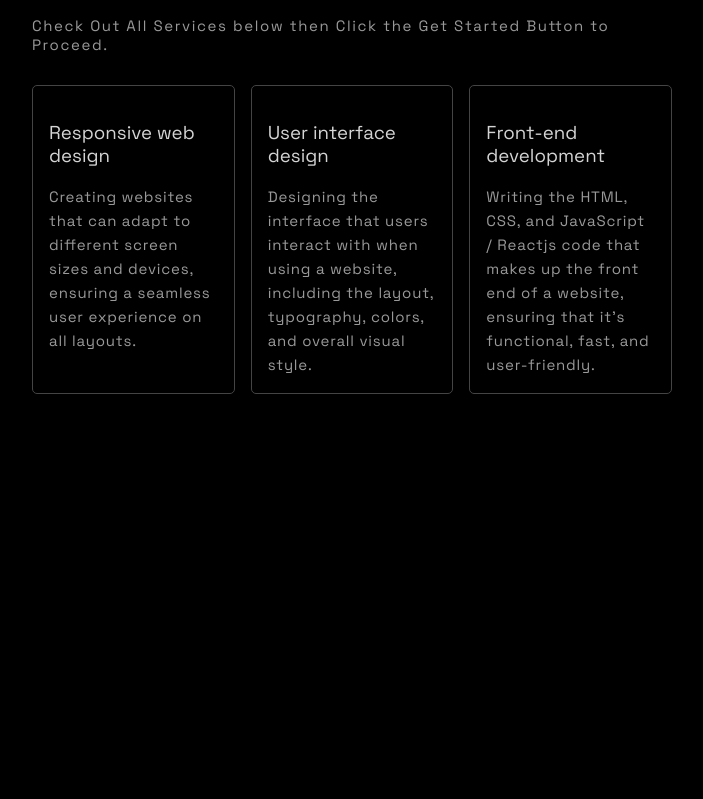
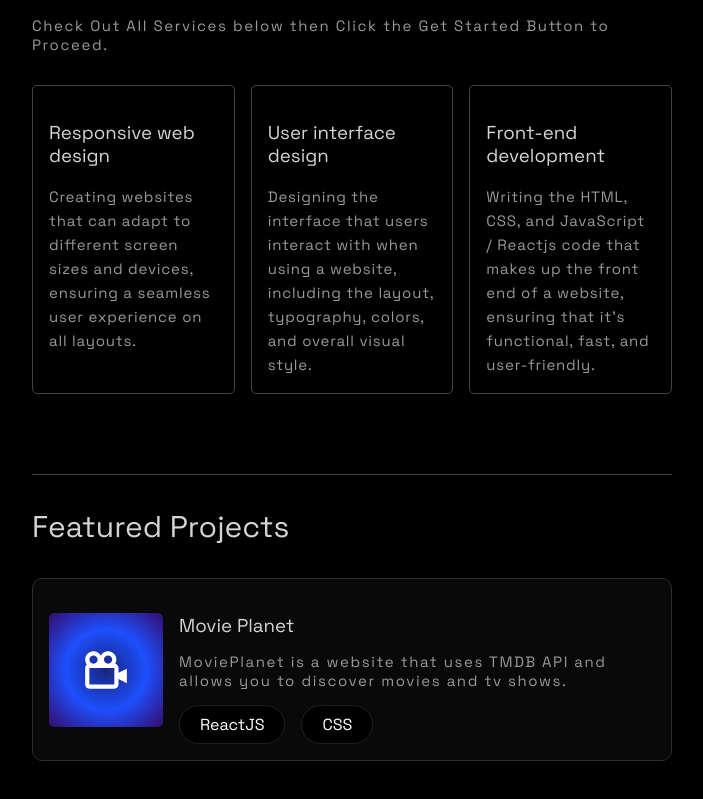
Before and after one commit to wx-it/new-portfolio, a React (Create React App) app: page / in a window 1280 px wide. Shown: the part 951-1750 px from the top of the page, without its empty margins (288-991 px from the left). Before the commit the page ends 1425 px from the top, so only its background shows below. Built offline with nearby package versions, Linux system fonts and the light colour scheme.

Commit message:
projects section is done

```diff
--- a/src/App.js
+++ b/src/App.js
@@ -2,6 +2,7 @@ import { useState, useEffect } from "react";
 import Navbar from "./components/navbar/Navbar";
 import Header from "./components/header/Header";
 import Services from "./components/services/Services";
+import Projects from "./components/projects/Projects";
 function App() {
   const [loading, setLoading] = useState(false);
 
@@ -18,6 +19,7 @@ function App() {
       <div className="container">
         <Header />
         <Services />
+        <Projects />
       </div>
     </div>
   );
--- /dev/null
+++ b/src/components/projects/Projects.jsx
@@ -0,0 +1,29 @@
+import './projects.css'
+import { BiCameraMovie } from "react-icons/bi";
+import { AiOutlineGithub } from "react-icons/ai";
+
+const Projects = () => {
+  return (
+    <div className="projects">
+      <h2>Featured Projects</h2>
+      <div className="project">
+        <div>
+          <BiCameraMovie />
+        </div>
+        <div>
+          <h3>Movie Planet</h3>
+          <p>
+            MoviePlanet is a website that uses TMDB API and allows you to
+            discover movies and tv shows.
+          </p>
+          <div>
+            <span>ReactJS</span>
+            <span>CSS</span>
+          </div>
+        </div>
+      </div>
+    </div>
+  );
+};
+
+export default Projects;
--- /dev/null
+++ b/src/components/projects/projects.css
@@ -0,0 +1,70 @@
+.projects {
+  color: white;
+  border-top: 1px #444444 solid;
+  padding-top: 2rem;
+  margin-bottom: 5rem;
+}
+
+.projects h2 {
+  margin: 0;
+  font-size: 30px;
+  font-weight: 400;
+  color: rgb(212, 212, 212);
+}
+
+.project {
+    margin: 2rem 0;
+  border: 1px #2c2c2c solid;
+  display: flex;
+  align-items: center;
+  justify-content: center;
+  border-radius: 10px;
+  background-color: rgba(15, 15, 15, 0.664);
+  padding: 1rem;
+  gap: 1rem;
+}
+
+.project div:first-child {
+  padding: 2rem;
+  font-size: 50px;
+  border-radius: 5px;
+  display: flex;
+  align-items: center;
+  justify-content: center;
+  background: rgb(24, 36, 125);
+  background: radial-gradient(
+    circle,
+    rgba(24, 36, 125, 1) 0%,
+    rgba(29, 79, 253, 1) 50%,
+    rgba(53, 12, 107, 1) 100%
+  );
+}
+
+.project div:nth-child(2) {
+}
+
+.project div:nth-child(2) h3 {
+  margin-bottom: 0;
+  font-weight: 400;
+  color: rgb(212, 212, 212);
+}
+
+.project div:nth-child(2) p {
+  color: rgb(153, 153, 153);
+  font-size: 15px;
+  letter-spacing: 0.1rem;
+}
+
+.project div:nth-child(2) div {
+  display: flex;
+  align-items: center;
+  justify-content: flex-start;
+  gap: 1rem;
+}
+
+.project div:nth-child(2) div span {
+  background-color: black;
+  padding: 0.5rem 1.25rem;
+  border-radius: 20px;
+  border: 1px #202020 solid;
+}
```
